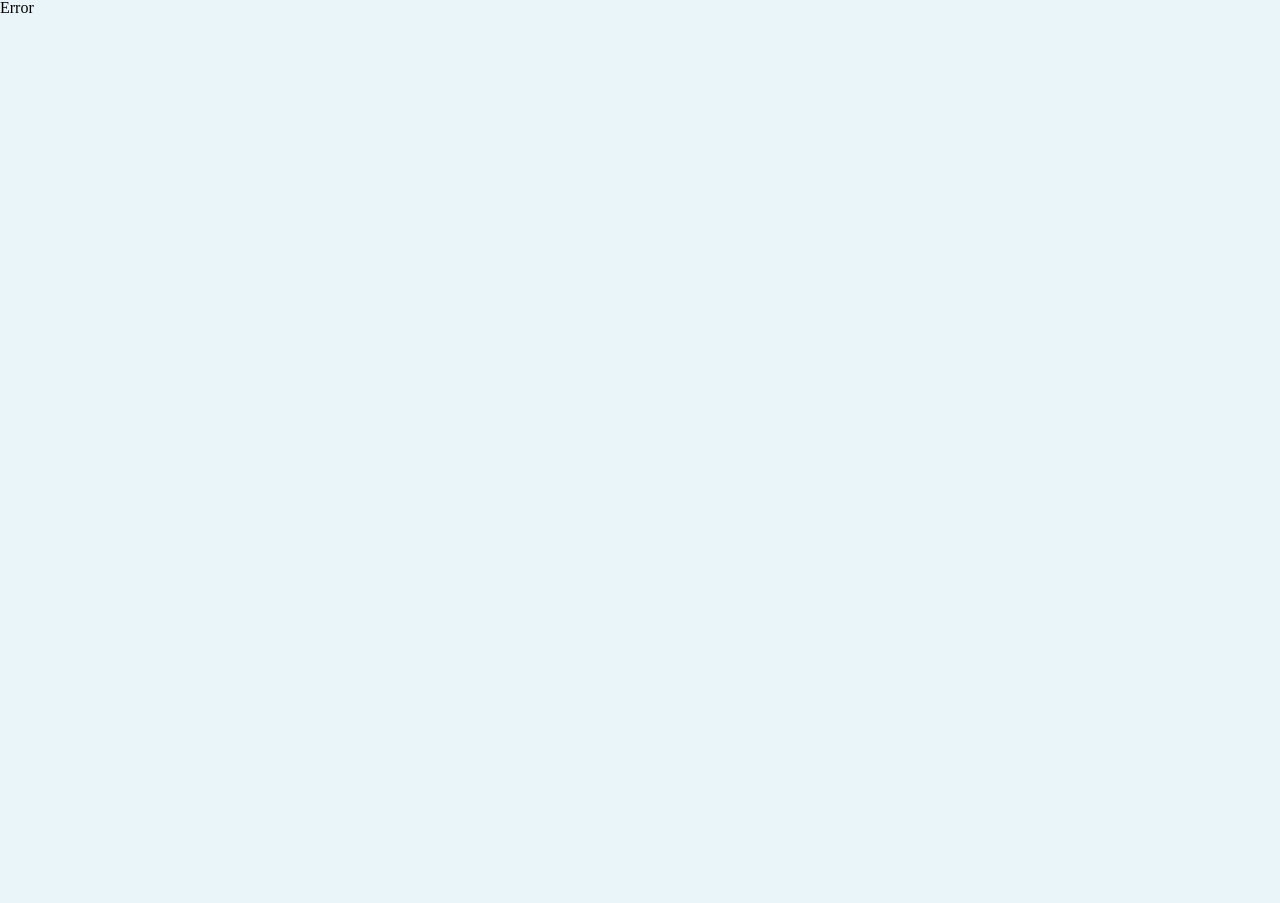
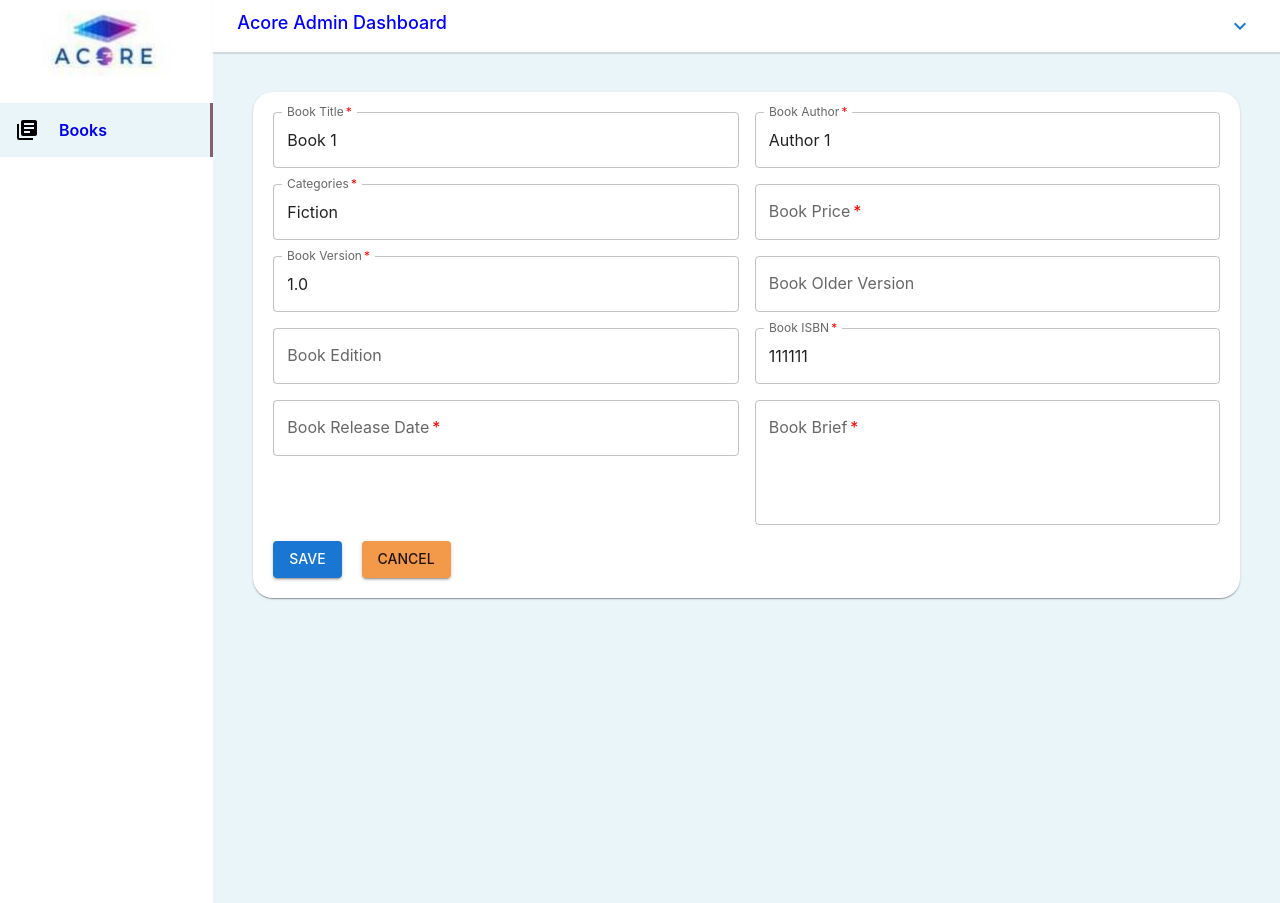
Before and after one commit to Alaa-Elghamry/Trianglez-BookStore-Task, a React (Vite) app: page /edit-book/1 in a window 1280 px wide. Before the commit this address had no page. Before the commit the page ends 800 px from the top, so only its background shows below. Built offline with nearby package versions, Linux system fonts and the light colour scheme; sample sign-in values are in the browser's storage.

Commit message:
feat: Update book details page layout and content

```diff
--- a/src/components/BooksTable/BookRow.jsx
+++ b/src/components/BooksTable/BookRow.jsx
@@ -20,6 +20,9 @@
   const handleViewDetails = () => {
     navigate(`/book-details/${book.id}`);
   };
+  const handleEditBook = () => {
+    navigate(`/edit-book/${book.id}`);
+  };
   return (
     <>
       <TableRow>
@@ -32,7 +35,7 @@
           <IconButton onClick={handleViewDetails}>
             <Visibility sx={{ color: "blue" }} />
           </IconButton>
-          <IconButton>
+          <IconButton onClick={handleEditBook}>
             <Edit sx={{ color: "green" }} />
           </IconButton>
           <IconButton onClick={() => setOpenModal(true)}>
--- /dev/null
+++ b/src/components/EditBook/EditBook.jsx
@@ -0,0 +1,191 @@
+// src/components/EditBook.js
+import React, { useState, useEffect } from "react";
+import { useDispatch, useSelector } from "react-redux";
+import { useParams, useNavigate } from "react-router-dom";
+import { Box, Paper, TextField, Button, Grid } from "@mui/material";
+import { updateBook } from "../../store/slices/booksSlice";
+
+function EditBook() {
+  const { bookId } = useParams();
+  const navigate = useNavigate();
+  const dispatch = useDispatch();
+  const books = useSelector((state) => state.books);
+  const book = books.find((b) => b.id.toString() === bookId);
+
+  const [formData, setFormData] = useState({
+    title: "",
+    author: "",
+    date: "",
+    price: "",
+    isbn: "",
+    version: "",
+    category: "",
+    pages: "",
+    readTime: "",
+    brief: "",
+  });
+
+  useEffect(() => {
+    if (book) {
+      setFormData({
+        title: book.title,
+        author: book.author,
+        date: book.date,
+        price: book.price,
+        isbn: book.isbn,
+        version: book.version,
+        category: book.category,
+        pages: book.pages,
+        readTime: book.readTime,
+        brief: book.brief,
+      });
+    }
+  }, [book]);
+
+  const handleChange = (e) => {
+    setFormData({
+      ...formData,
+      [e.target.name]: e.target.value,
+    });
+  };
+
+  const handleSubmit = (e) => {
+    e.preventDefault();
+    dispatch(updateBook({ ...book, ...formData }));
+    navigate(`/`);
+  };
+
+  const handleCancel = () => {
+    navigate(`/`);
+  };
+
+  if (!book) {
+    return <p>Book not found</p>;
+  }
+
+  return (
+    <Box sx={{ padding: "40px" }}>
+      <Paper sx={{ padding: "20px", borderRadius: "20px" }}>
+        <form onSubmit={handleSubmit}>
+          <Grid container spacing={2}>
+            <Grid item xs={12} md={6}>
+              <TextField
+                fullWidth
+                label="Book Title"
+                name="title"
+                value={formData.title}
+                onChange={handleChange}
+                required
+              />
+            </Grid>
+            <Grid item xs={12} md={6}>
+              <TextField
+                fullWidth
+                label="Book Author"
+                name="author"
+                value={formData.author}
+                onChange={handleChange}
+                required
+              />
+            </Grid>
+            <Grid item xs={12} md={6}>
+              <TextField
+                fullWidth
+                label="Categories"
+                name="category"
+                value={formData.category}
+                onChange={handleChange}
+                required
+              />
+            </Grid>
+            <Grid item xs={12} md={6}>
+              <TextField
+                fullWidth
+                label="Book Price"
+                name="price"
+                value={formData.price}
+                onChange={handleChange}
+                required
+              />
+            </Grid>
+            <Grid item xs={12} md={6}>
+              <TextField
+                fullWidth
+                label="Book Version"
+                name="version"
+                value={formData.version}
+                onChange={handleChange}
+                required
+              />
+            </Grid>
+            <Grid item xs={12} md={6}>
+              <TextField
+                fullWidth
+                label="Book Older Version"
+                name="olderVersion"
+                value={formData.olderVersion}
+                onChange={handleChange}
+              />
+            </Grid>
+            <Grid item xs={12} md={6}>
+              <TextField
+                fullWidth
+                label="Book Edition"
+                name="edition"
+                value={formData.edition}
+                onChange={handleChange}
+              />
+            </Grid>
+            <Grid item xs={12} md={6}>
+              <TextField
+                fullWidth
+                label="Book ISBN"
+                name="isbn"
+                value={formData.isbn}
+                onChange={handleChange}
+                required
+              />
+            </Grid>
+            <Grid item xs={12} md={6}>
+              <TextField
+                fullWidth
+                label="Book Release Date"
+                name="date"
+                value={formData.date}
+                onChange={handleChange}
+                required
+              />
+            </Grid>
+            <Grid item xs={12} md={6}>
+              <TextField
+                fullWidth
+                label="Book Brief"
+                name="brief"
+                value={formData.brief}
+                onChange={handleChange}
+                multiline
+                rows={4}
+                required
+              />
+            </Grid>
+            <Grid item xs={12}>
+              <Button variant="contained" color="primary" type="submit">
+                Save
+              </Button>
+              <Button
+                variant="contained"
+                color="secondary"
+                onClick={handleCancel}
+                sx={{ marginLeft: "20px" }}
+              >
+                Cancel
+              </Button>
+            </Grid>
+          </Grid>
+        </form>
+      </Paper>
+    </Box>
+  );
+}
+
+export default EditBook;
--- a/src/pages/BookDetails.jsx
+++ b/src/pages/BookDetails.jsx
@@ -34,26 +34,19 @@
                 style={{ width: "100%", borderRadius: "10px" }}
               />
             </Grid>
-            <Grid item xs={12} md={8}>
+            <Grid item xs={12} md={5}>
               <Typography variant="h4">{book.title}</Typography>
-              <Typography variant="subtitle1">
-                By {book.author} | {book.date}
-              </Typography>
-              <Typography variant="h6">${book.price}</Typography>
-              <Typography variant="body1">ISBN: {book.isbn}</Typography>
-              <Typography variant="body1">Version: {book.version}</Typography>
-              <Typography variant="body1">Category: {book.category}</Typography>
               <Typography variant="body1">Pages: {book.pages}</Typography>
               <Typography variant="body1">
                 Time to read: {book.readTime}
               </Typography>
-              <Typography variant="body2" sx={{ marginTop: "20px" }}>
-                {book.brief}
-              </Typography>
+            </Grid>
+            <Grid item xs={12} md={3}>
               <Box
                 sx={{
                   display: "flex",
-                  justifyContent: "space-between",
+                  justifyContent: "flex-end",
+                  gap: "20px",
                   marginTop: "20px",
                 }}
               >
@@ -73,6 +66,34 @@
                 </Button>
               </Box>
             </Grid>
+            <Grid item xs={12} md={6} gap={2}>
+              <Typography variant="subtitle1">
+                By {book.author} | {book.date}
+              </Typography>
+              <Typography variant="h6">${book.price}</Typography>
+              <Typography variant="body1">ISBN: {book.isbn}</Typography>
+              <Typography variant="body1">Version: {book.version}</Typography>
+              <Typography
+                variant="body1"
+                sx={{
+                  backgroundColor: "lightgray",
+                  borderRadius: "10px",
+                  padding: "10px",
+                  width: "max-content",
+                  marginTop: "5px",
+                }}
+              >
+                Category: {book.category}
+              </Typography>
+            </Grid>
+            <Grid item xs={12} md={6}>
+              <Typography variant="body2" sx={{ marginTop: "20px" }}>
+                Book brief goes here
+              </Typography>
+              <Typography variant="body2" sx={{ marginTop: "20px" }}>
+                {book.brief}
+              </Typography>
+            </Grid>
           </Grid>
         </Paper>
       </Box>
--- a/src/routes/AppRouter.jsx
+++ b/src/routes/AppRouter.jsx
@@ -13,6 +13,7 @@
 import Login from "../pages/Login";
 import AddBookPage from "../pages/AddBookPage";
 import BookDetails from "../pages/BookDetails";
+import EditBook from "../components/EditBook/EditBook";
 
 function ProtectedRoute({ children }) {
   const isAuthenticated = useSelector((state) => state.auth.isAuthenticated);
@@ -59,6 +60,14 @@
           </ProtectedRoute>
         ),
       },
+      {
+        path: "/edit-book/:bookId",
+        element: (
+          <ProtectedRoute>
+            <EditBook />
+          </ProtectedRoute>
+        ),
+      },
     ],
   },
 ]);
--- a/src/store/slices/booksSlice.js
+++ b/src/store/slices/booksSlice.js
@@ -103,8 +103,12 @@
     deleteBook: (state, action) => {
       return state.filter((book) => book.id !== action.payload);
     },
+    updateBook: (state, action) => {
+      const index = state.findIndex((book) => book.id === action.payload.id);
+      state[index] = action.payload;
+    },
   },
 });
 
-export const { addBook, deleteBook } = booksSlice.actions;
+export const { addBook, deleteBook, updateBook } = booksSlice.actions;
 export default booksSlice.reducer;
```
